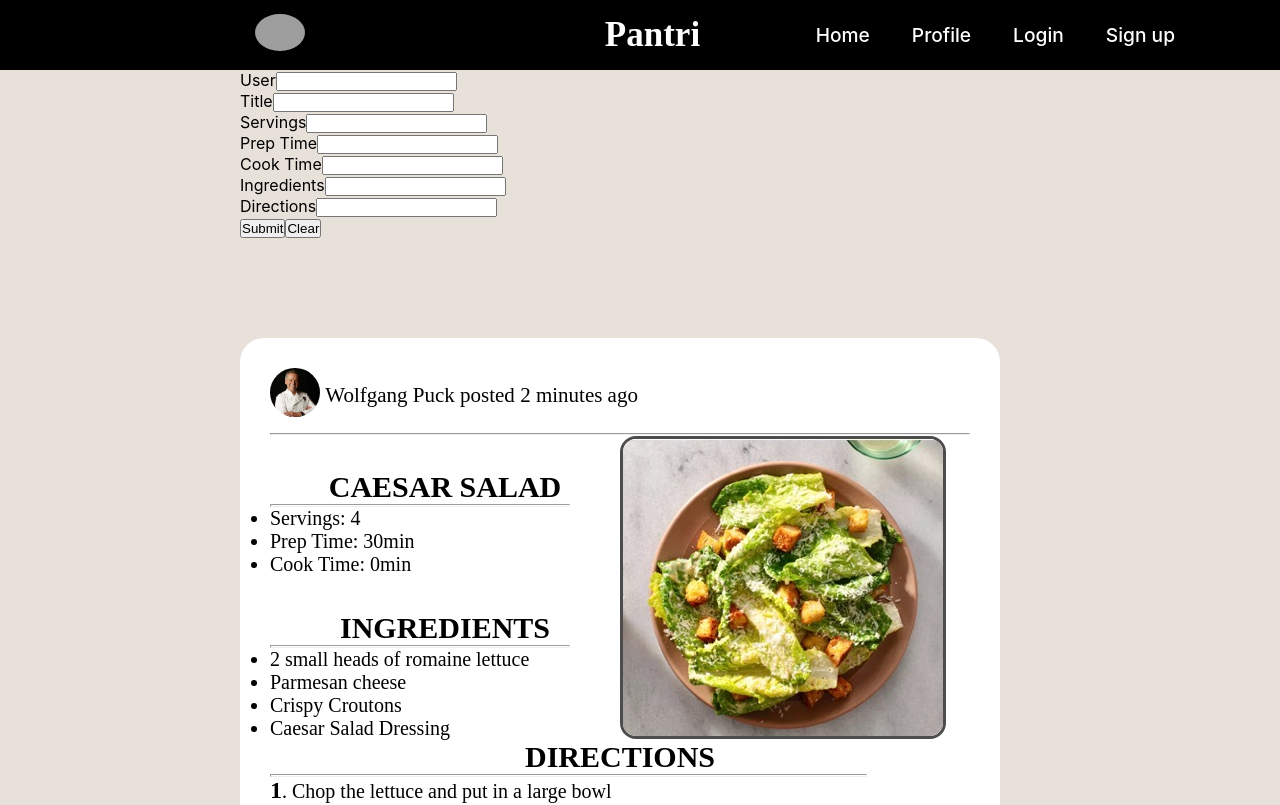
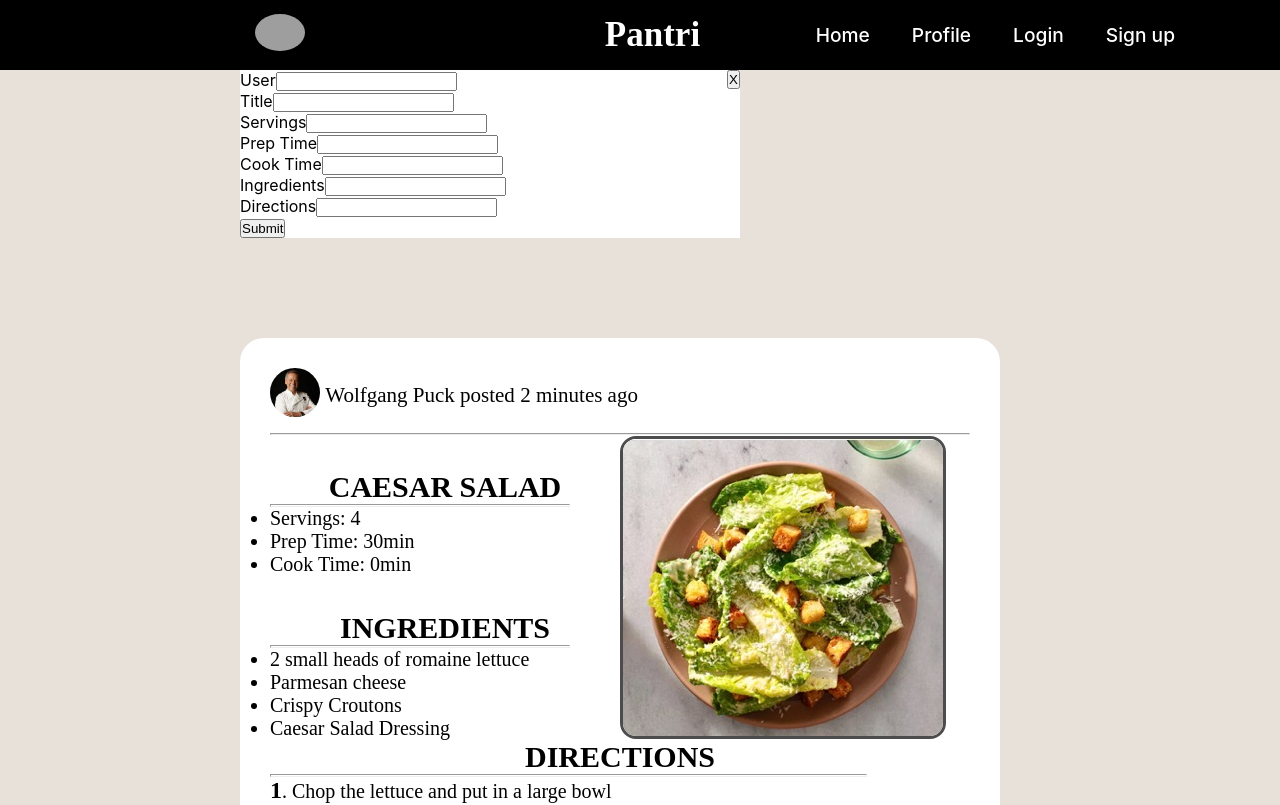
Before and after one commit to dbinlee3/ChefMedia, a React (Create React App) app in the folder frontend/: page / in a window 1280 px wide. Shown: the top 805 px of the page. Built offline with nearby package versions, Linux system fonts and the light colour scheme; no server answers; grey boxes are pictures that could not be loaded; a web font is replaced by a local one.

Commit message:
Latest Update Jul 25

```diff
--- a/frontend/src/components/testForm/TestForm.js
+++ b/frontend/src/components/testForm/TestForm.js
@@ -2,7 +2,15 @@ import React, { useState } from 'react';
 import { useDispatch } from 'react-redux';
 import { createPost } from '../../actions/posts';
 
+import './testForm.css';
+
+//const TestForm = ( {createFlag2} ) => {
+
 function TestForm() {
+
+
+
+// function TestForm( createFlag ) {
 
     const [postData, setPostData] = useState({
         user: '',
@@ -14,6 +22,10 @@ function TestForm() {
         directions: []
     })
 
+
+    const [closeFlag, setCloseFlag] = useState(false);
+
+
     const dispatch = useDispatch();
 
     const handleSubmit = (e) => {
@@ -21,12 +33,32 @@ function TestForm() {
         dispatch(createPost(postData)); //pass all the date from useState
     }
 
-    const clear = () => {
 
+
+
+    function toggleClose() {
+
+        // if (createFlag2) {
+        //     closeFlag = createFlag2;
+        // }
+
+        // closeFlag = !(closeFlag);
     }
 
+                // style={
+            //     closeFlag ?
+            //         {display: "flex"} :
+            //         {display: "none"}
+            // }
+
     return (
-        <div>
+        <div
+            className="testFormBackground"
+        >
+
+            <div className="testFormContainer">
+
+                <button className="closeButton" onClick={toggleClose}>X</button>
                 <form autoComplete="off" noValidate className="testForm" onSubmit={handleSubmit}>
 
                     <div className="testFormField">
@@ -101,10 +133,12 @@ function TestForm() {
 
 
                     <button type="submit">Submit</button>
-                <button onClick={clear}>Clear</button>
 
 
                 </form>
+
+            </div>
+
         </div>
     )
 }
--- a/frontend/src/components/testForm/testForm.css
+++ b/frontend/src/components/testForm/testForm.css
@@ -0,0 +1,31 @@
+/* .testFormBackground {
+    width: 100%;
+    height: 100%;
+    background-color: rgb(0,0,0, 0.3);
+    position: absolute;
+    top: 0;
+    left: 0;
+
+    display: flex;
+    justify-content: center;
+    align-items: center;
+} */
+
+
+.testFormContainer {
+    background-color: #ffffff;
+    min-width: 500px;
+    width: 35%;
+    height: 75%;
+    position: relative;
+
+
+
+}
+
+.closeButton {
+
+    position: absolute;
+    top: 0;
+    right: 0
+}
--- a/frontend/src/pages/home/Home.js
+++ b/frontend/src/pages/home/Home.js
@@ -1,4 +1,4 @@
-import React from 'react'
+import React, { useState } from 'react'
 import './home.css'
 
 import Post from '../../components/post/Post'
@@ -89,6 +89,8 @@ const saladDirections = [
     "Grate the cheese into the bowl for a finishing touch"
 ]
 
+
+
 function Home() {
 
     const posts = useSelector( (state) => state.posts);
@@ -115,15 +117,21 @@ function Home() {
         )
     }
 
+    const [state, setState] = useState(false);
+    let createFlag = false;
 
     return (
         <>
 
+
+
             <div className="homeContainer">
                 <div className="homeFlow">
 
-                    {/* <CreatePost/> */}
-                    <TestForm />
+
+                    <TestForm/>
+
+
 
                     {renderedPosts}
 
```
Also changed, not shown: frontend/src/pages/home/home.css (line endings or trailing spaces), 1 other file (tests, documents, lock files or other folders). Lines whose indentation alone changed are shown as unchanged.
